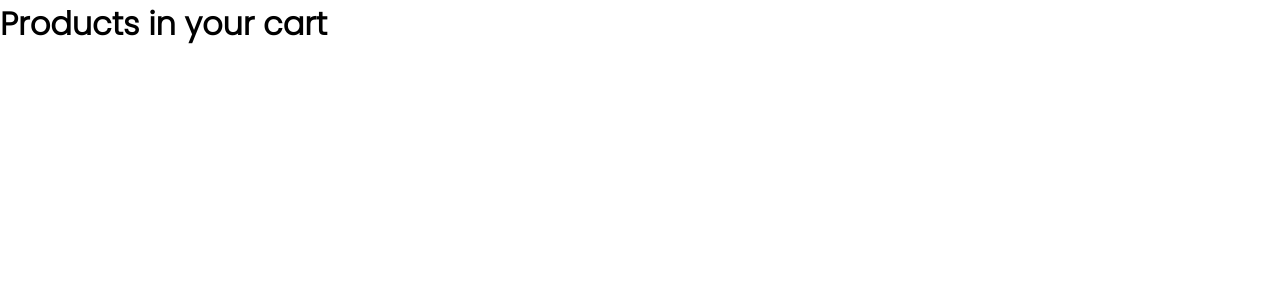
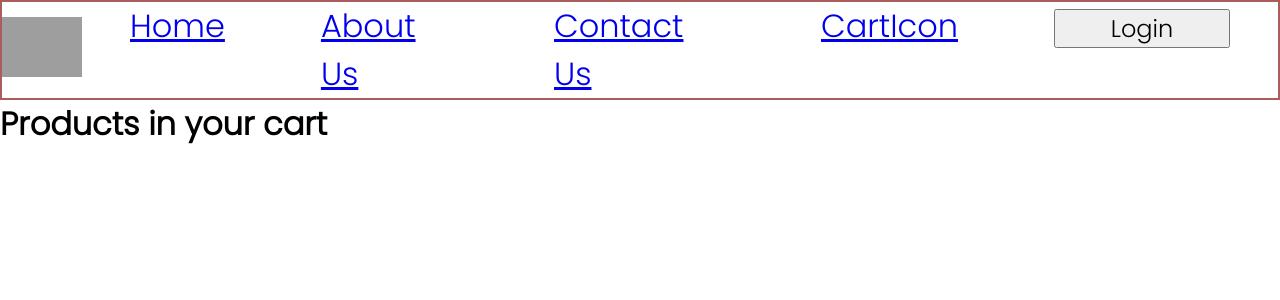
Before and after one commit to bhupendra-chouhan/NamasteReact, a React (Vite) app: page /my-cart in a window 1280 px wide. Shown: the top 300 px of the page. Built offline with nearby package versions, Linux system fonts and the light colour scheme; grey boxes are pictures that could not be loaded.

Commit message:
Used <Outlet/> component in the parent commponent(AppLayout.js), allowing nested routing to the child component, rendering them in the place of Outlet component in the UI.

```diff
--- a/src/App.js
+++ b/src/App.js
@@ -1,33 +1,7 @@
 import React from "react";
-import { createBrowserRouter, RouterProvider } from "react-router-dom";
 import ReactDOM from "react-dom/client";
-import AppLayout from "./components/AppLayout";
-import About from "./components/About";
-import Contact from "./components/Contact";
-import Error from "./components/Error";
-import Cart from "./components/Cart";
-
-
-const appRouter = createBrowserRouter([
-    {
-        path: "/",
-        element: <AppLayout/>,
-        errorElement: <Error/>
-    },
-    {
-        path: "/about",
-        element: <About/>,
-    },
-    {
-        path: "/contact",
-        element: <Contact/>
-    },
-    {
-        path: "/my-cart",
-        element: <Cart/>
-    },
-])
+import Routing from "./components/Routing";
 
 const root = ReactDOM.createRoot(document.getElementById("root"));
 
-root.render(<RouterProvider router={appRouter} />);
+root.render(<Routing/>);
--- a/src/components/AppLayout.js
+++ b/src/components/AppLayout.js
@@ -1,9 +1,6 @@
 // importing components:
 import Header from "./Header";
-import Body from "./Body";
-import {resData} from "../utils/resData";
 import Footer from "./Footer";
-
 /*
 Basic Components Layout for out app:
 
@@ -23,10 +20,10 @@ Basic Components Layout for out app:
     --<Contact/>
 */
 
-const AppLayout = () => (
+const AppLayout = ({applayout_outlet}) => (
   <div className="app">
     <Header />
-    <Body resData={resData} />
+    {applayout_outlet}
     <Footer />
   </div>
 );
--- a/src/components/Header.js
+++ b/src/components/Header.js
@@ -14,9 +14,9 @@ const Header = () => {
       <div className="nav-items">
         <ul>
         <li key={0}><a href="/">Home</a></li>
-          <li key={1}><a href="/about">About Us</a></li>
+          <li key={1}><a href="/about" >About Us</a></li>
           <li key={2}><a href="/contact">Contact Us</a></li>
-          <li key={3}><a href="/cart">CartIcon</a></li>
+          <li key={3}><a href="/my-cart">CartIcon</a></li>
           <li key={4}><button className="log-button" onClick={() => {setlogIn(!logIn)}
           }>
             {logIn? "Logout": "Login"}
--- /dev/null
+++ b/src/components/Routing.js
@@ -0,0 +1,41 @@
+import { createBrowserRouter, Outlet, RouterProvider } from "react-router-dom"
+import AppLayout from "./AppLayout"
+import About from "./About"
+import Contact from "./Contact"
+import Cart from "./Cart"
+import Error from "./Error"
+import Body from "./Body"
+
+const Routing = () => {
+    const appRouter = createBrowserRouter([
+        {
+            path: "/",
+            element: <AppLayout applayout_outlet={<Outlet/>}/>,
+            children: [
+                {
+                    path: "/",
+                    element: <Body/>,
+                },
+                {
+                    path: "/about",
+                    element: <About/>,
+                },
+                {
+                    path: "/contact",
+                    element: <Contact/>,
+                },
+                {
+                    path: "/my-cart",
+                    element: <Cart/>,
+                },
+            ],
+            errorElement: <Error/>,
+        },
+    ])
+
+  return (
+    <RouterProvider router={appRouter} />
+  )
+}
+
+export default Routing
```
